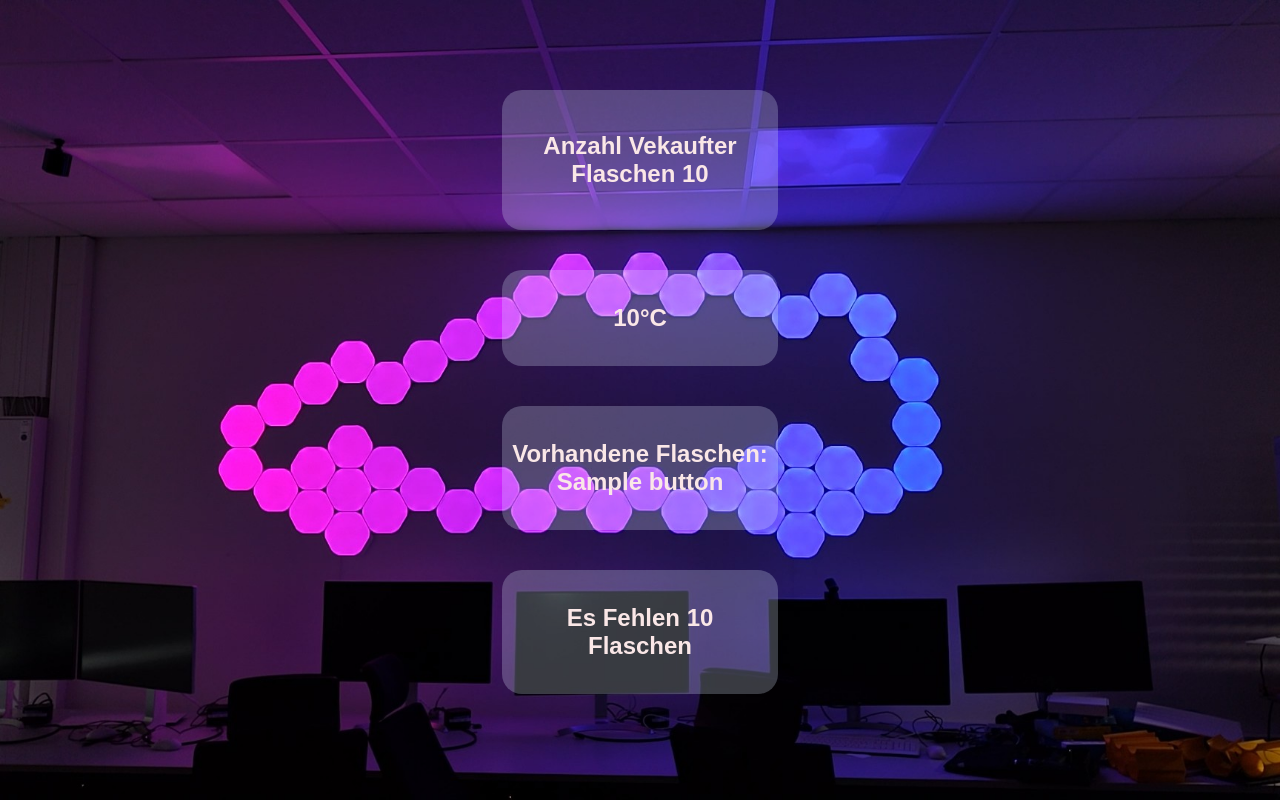
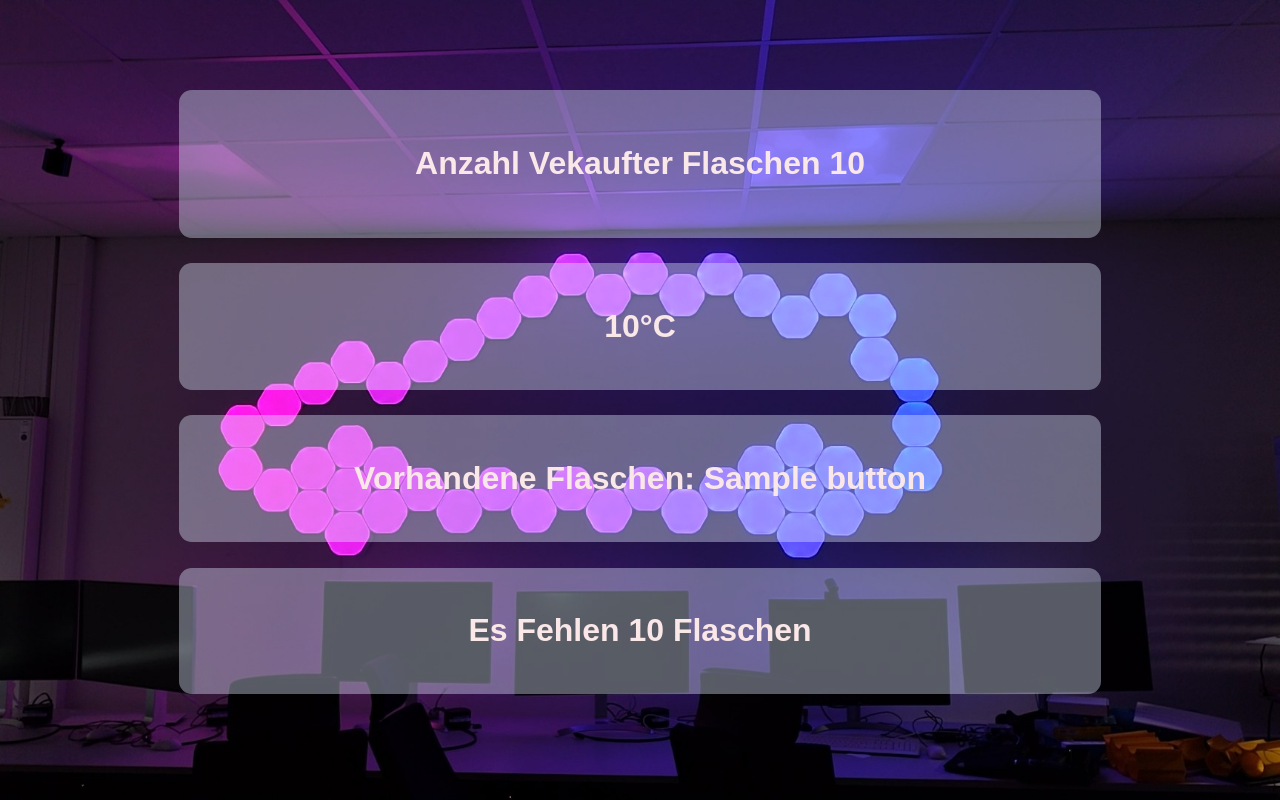
Before and after one commit to NinjaV2Kn/test_flask_ssf, a Python web app: template test_flask/templates/probe.html in a window 1280 px wide. Run offline with Jinja, Linux system fonts and the light colour scheme; the template is opened without the code that fills it: most values are stand-ins (such as "Sample title", 1, 10 or a date in 2020).

Commit message:
Update locker.css
fixt some errors

```diff
--- a/test_flask/static/locker.css
+++ b/test_flask/static/locker.css
@@ -2,48 +2,58 @@ body {
     font-family: 'Montserrat', sans-serif;
     margin: 0;
     padding: 0;
+    display: flex;
+    flex-direction: column;
+    align-items: center;
+    justify-content: center;
+    overflow: hidden;
 }
 
 header {
     text-align: center;
-    margin-top: 70px;
+    margin-top: 2vw;
 }
 
-.h1 {
+/*.h1 {
     color: rgb(255, 222, 237);
     font-weight: bold;
-    font-size: 50px;
-}
+    font-size: 3vw;
+    white-space: nowrap;
+}*/
 
-.box_h1 {
+/*.box_h1 {
     background-color: rgba(223, 233, 255, 0.247);
-    border-radius: 70px;
-    width: 7%;
+    border-radius: 1vw;
+    width: 90%;
+    max-width: 300px;
     height: fit-content;
-    margin: 0 auto;
-    padding: 40px;
-}
+    margin: 1vw;
+    padding: 2vw;
+    overflow: hidden;
+}*/
 
 .main-content {
-    max-width: 800px;
-    margin: 0 auto;
-    padding: 20px;
+    width: 90%;
+    max-width: 600px;
+    margin: 1vw auto;
+    padding: 1vw;
 }
 
 .h2, .h3, .h4 {
     text-align: center;
     color: rgb(250, 231, 231);
     font-weight: bold;
-    font-size: x-large;
+    font-size: 2.5vw;
 }
 
 .box_h2, .box_h3, .box_h4 {
-    background-color: rgba(223, 233, 255, 0.247);
-    width: 20%;
+    background-color: rgba(223, 233, 255, 0.39);
+    width: 70%;
+    max-width: 90vw;
     height: fit-content;
-    margin: 20px auto;
-    padding: 10px;
-    border-radius: 20px;
+    margin: 1vw;
+    padding: 1vw;
+    border-radius: 1vw;
 }
 
 .Background {
@@ -53,12 +63,13 @@ header {
     height: 100vh;
     display: flex;
     flex-direction: column;
+    align-items: center;
     justify-content: center;
 }
 
-
 @media (max-width: 768px) {
     .box_h1, .box_h2, .box_h3, .box_h4 {
-        width: 40%;
+        width: 90vw;
+        max-width: none;
     }
 }
```
